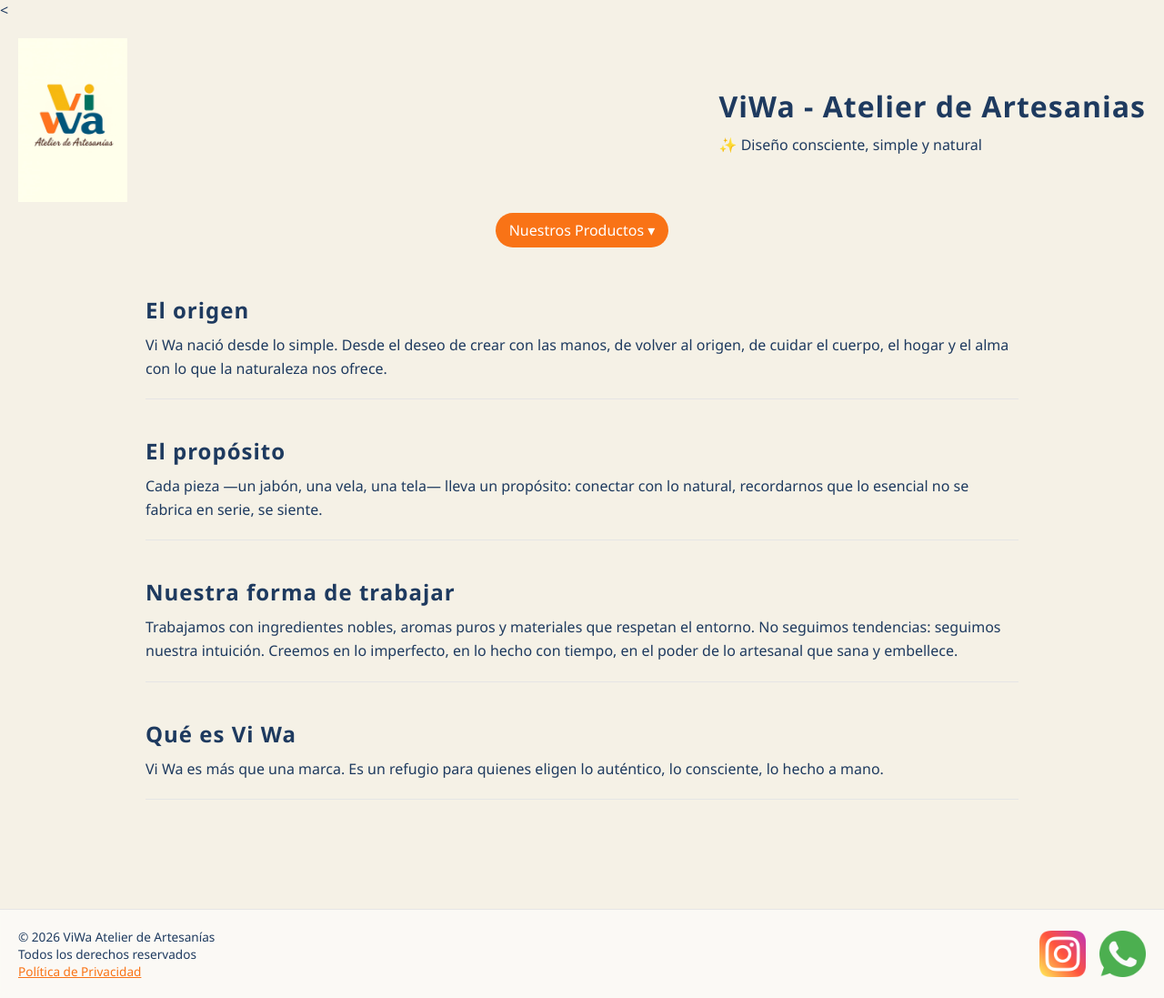
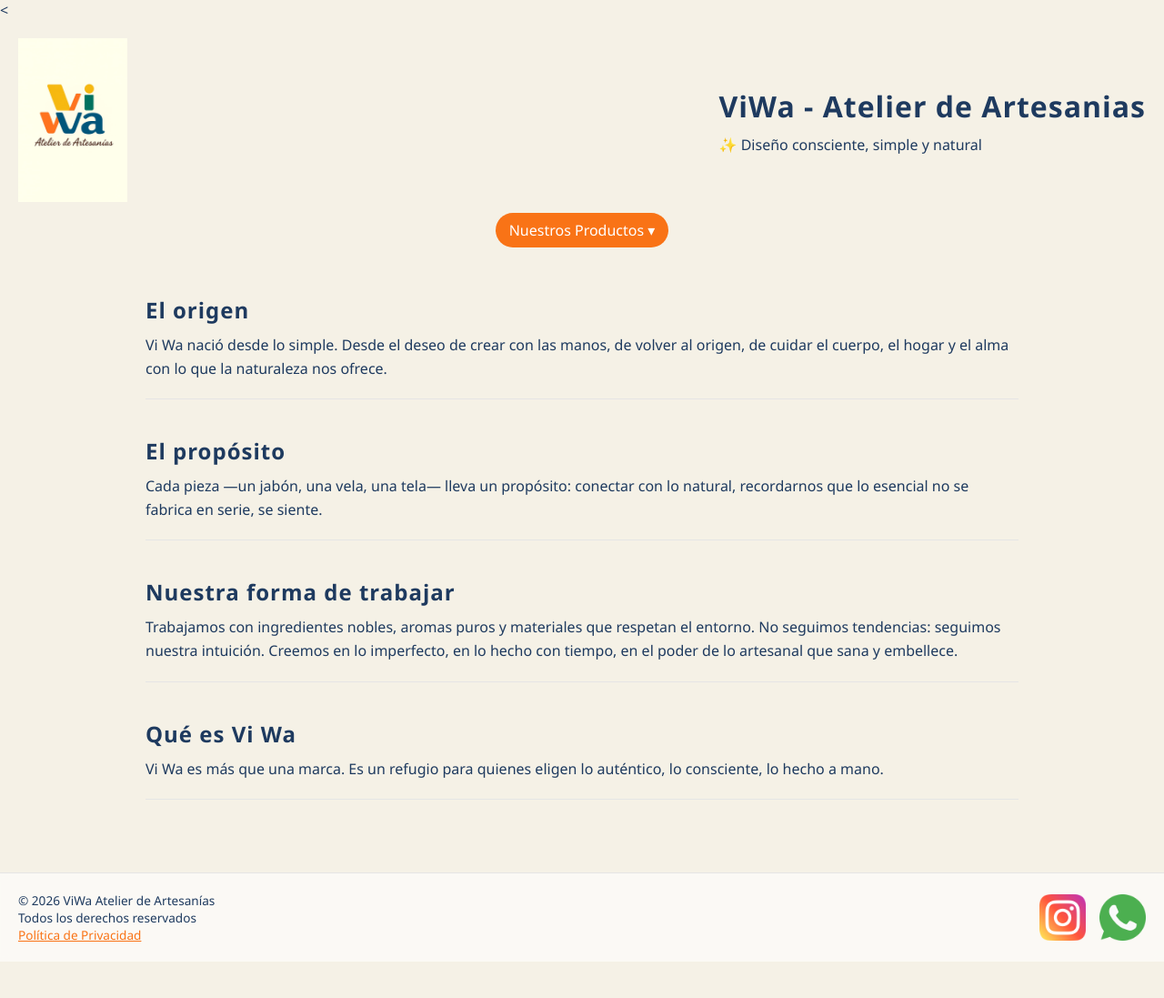
Before and after one commit to TtMartinez/ViWa, a website: page index.html in a window 1280 px wide. Shown: the whole page at 91% size. After the commit the page ends 1057 px from the top, so only its background shows below. Drawn offline with Linux system fonts and the light colour scheme.

Commit message:
Corrección de Footer en Pages

```diff
--- a/styles/styles.css
+++ b/styles/styles.css
@@ -10,6 +10,9 @@ body {
     font-family: 'Segoe UI', sans-serif;
     background-color: #f5f1e6;
     color: #1e3a5f;
+    min-height: 100vh;
+    display: flex;
+    flex-direction: column;
 }
 
 /* HEADER */
@@ -119,9 +122,11 @@ body {
 /* MAIN */
 .main-content,
 .products-page {
+    flex: 1;
     max-width: 1000px;
     margin: auto;
     padding: 40px 20px;
+    width: 100%;
 }
 
 /* SECCIONES */
@@ -262,7 +267,7 @@ button:hover {
 
 /* FOOTER */
 .footer {
-    margin-top: 40px;
+    margin-top: auto;
     padding: 20px;
     background: rgba(255, 255, 255, 0.6);
     backdrop-filter: blur(5px);
```
